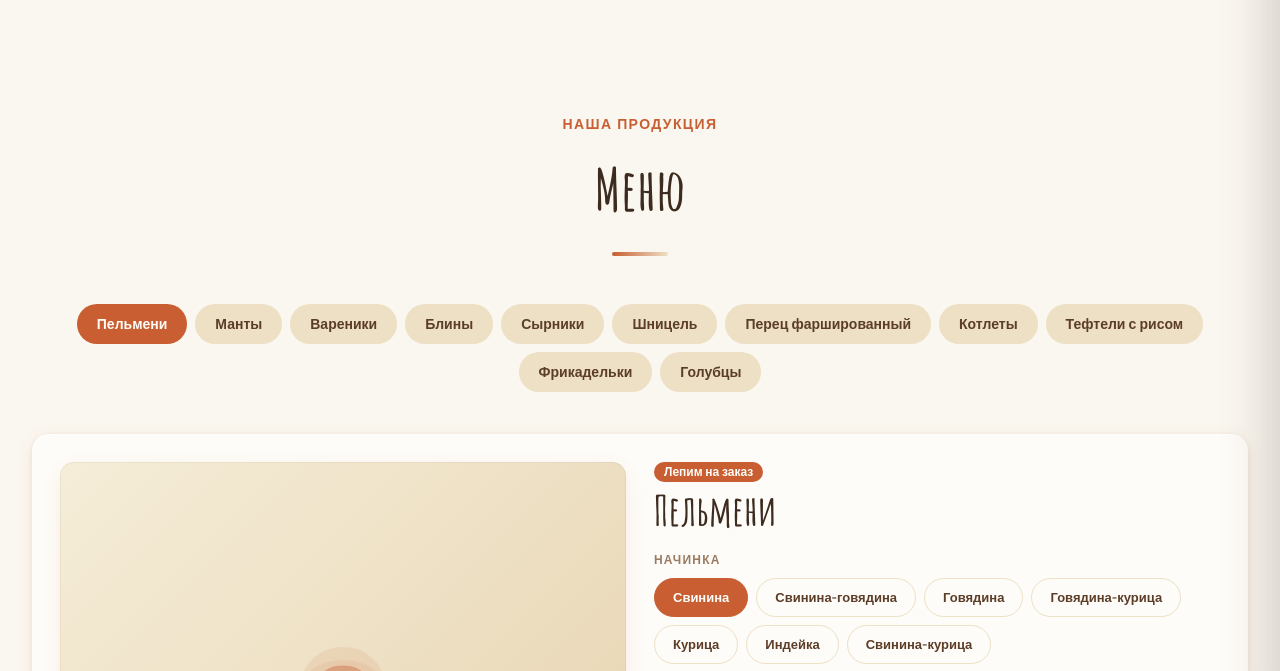
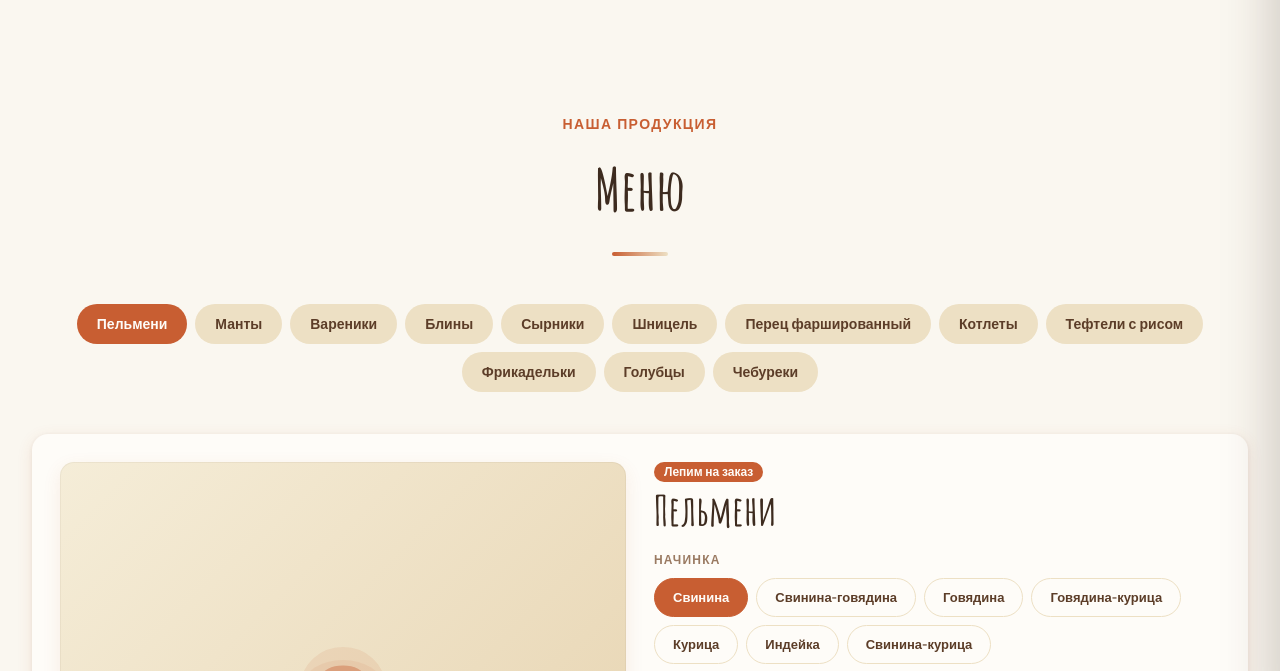
Before and after one commit to Baer0587/zamorozka, a website: page menu.html in a window 1280 px wide. Shown: the part 78-749 px from the top of the page. Drawn offline with nearby package versions, Linux system fonts and the light colour scheme.

Commit message:
feat: добавлена категория Чебуреки (поштучный режим, минимум 6 шт)

```diff
--- a/menu.html
+++ b/menu.html
@@ -773,6 +773,22 @@
         { name: "Пекинская капуста",             price: 950 },
       ],
     },
+    {
+      category: "Чебуреки",
+      unit: "шт",
+      minQty: 6,
+      photo: "",
+      fillings: [
+        { name: "Свинина",                price: 110 },
+        { name: "Говядина",               price: 110 },
+        { name: "Свинина-говядина",       price: 110 },
+        { name: "Свинина-курица",         price: 110 },
+        { name: "Курица",                 price: 110 },
+        { name: "Курица-говядина",        price: 110 },
+        { name: "Индейка",                price: 110 },
+        { name: "Картофель-лук-сулугуни", price: 110 },
+      ],
+    },
   ];
 
   /* Общие добавки категории (+цена за ту же единицу) */
@@ -1100,7 +1116,7 @@
                 <div class="text-xs font-semibold uppercase tracking-widest text-bark-300 mb-1.5">Количество, ${cat.unit}</div>
                 <div class="flex items-center gap-2">
                   <button type="button" data-step="-1" aria-label="Уменьшить количество" class="pf-step">−</button>
-                  <span data-qty-out aria-live="polite" class="w-12 text-center font-bold text-xl text-bark-600">1</span>
+                  <span data-qty-out aria-live="polite" class="w-12 text-center font-bold text-xl text-bark-600">${cat.minQty || 1}</span>
                   <button type="button" data-step="1" aria-label="Увеличить количество" class="pf-step">+</button>
                 </div>
               </div>
@@ -1116,13 +1132,16 @@
       </div>`;
   }
 
-  /* Имя позиции для корзины: «Пельмени «Свинина-говядина» + Зелень, Масло» */
+  /* Имя позиции для корзины: «Пельмени «Свинина-говядина» + Зелень, Масло · кг».
+     Единицу (кг/шт) добавляем в конец имени — чтобы в сайдбаре читалось «… × N кг/шт»
+     (renderCart показывает только «цена × qty», его логику не трогаем). */
   function composeItemName(cat, fillingIdx, addonSet) {
     let name = `${cat.category} «${cat.fillings[fillingIdx].name}»`;
     if (addonSet.size) {
       const list = [...addonSet].sort((a, b) => a - b).map(i => addons[i].name).join(', ');
       name += ` + ${list}`;
     }
+    name += ` · ${cat.unit}`;
     return name;
   }
 
@@ -1142,7 +1161,8 @@
 
     let selFilling = 0;
     const selAddons = new Set();
-    let qty = 1;
+    const minQty = cat.minQty || 1;   // поштучные категории (Чебуреки) стартуют с minQty и не опускаются ниже
+    let qty = minQty;
 
     const priceOut = mount.querySelector('[data-price-out]');
     const qtyOut   = mount.querySelector('[data-qty-out]');
@@ -1178,7 +1198,7 @@
 
     mount.querySelectorAll('[data-step]').forEach(btn => {
       btn.addEventListener('click', () => {
-        qty = Math.max(1, qty + Number(btn.dataset.step));
+        qty = Math.max(minQty, qty + Number(btn.dataset.step));
         refresh();
       });
     });
@@ -1196,6 +1216,7 @@
     "Блины": "blini", "Сырники": "syrniki", "Шницель": "shnitsel",
     "Перец фаршированный": "perets", "Котлеты": "kotlety",
     "Тефтели с рисом": "tefteli", "Фрикадельки": "frikadelki", "Голубцы": "golubtsy",
+    "Чебуреки": "cheburek",
   };
   const slugOf = cat => CATEGORY_SLUGS[cat.category]
     || cat.category.toLowerCase().replace(/[^a-zа-яё0-9]+/gi, '-').replace(/(^-|-$)/g, '');
```
